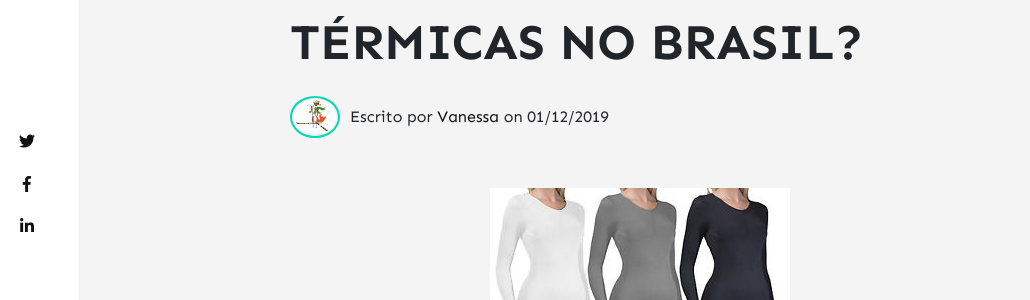
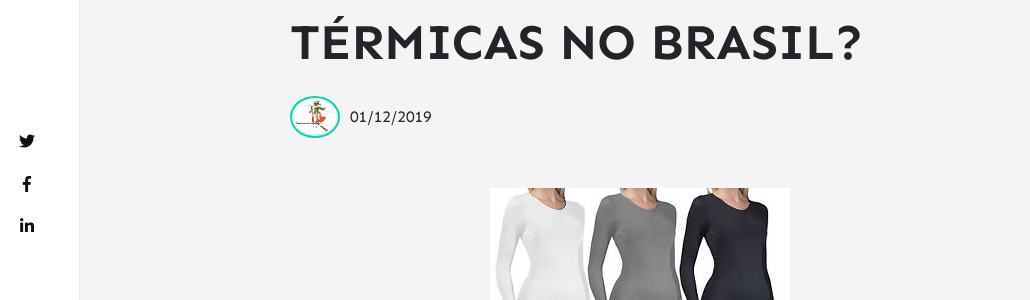
Before and after one commit to PRElias/barilochetotal, a Jekyll site: the page built from _posts/2019-12-01-roupas-termicas.md, in a window 1280 px wide. Shown: the part 284-584 px from the top of the page, without its empty margins (0-1030 px from the left). Built offline with Jekyll 4.4.1, drawn with Linux system fonts in a browser that asks for light colours; nearby versions of some CDN libraries; comment, search, counter and statistics services are not loaded.

Commit message:
escrito por

```diff
--- a/_layouts/post.html
+++ b/_layouts/post.html
@@ -20,7 +20,7 @@ post_class: post-template
             {% endif %}
         </div>
         <div>
-        Escrito por <a target="_blank" class="text-dark" href="{{ author.web }}">{{ author.display_name }}</a> on
+        <!-- Escrito por <a target="_blank" class="text-dark" href="{{ author.web }}">{{ author.display_name }}</a> on  -->
         <span class="post-date"><time class="post-date" datetime="{{ page.date | date:"%Y-%m-%d" }}">{{ page.date | date: "%d/%m/%Y" }}</time></span>
         {% if page.last_modified_at %}
         (Updated: <time datetime="{{ page.last_modified_at | date_to_xmlschema }}" itemprop="dateModified">{{ page.last_modified_at | date: "%b %-d, %Y" }}</time>)
```
